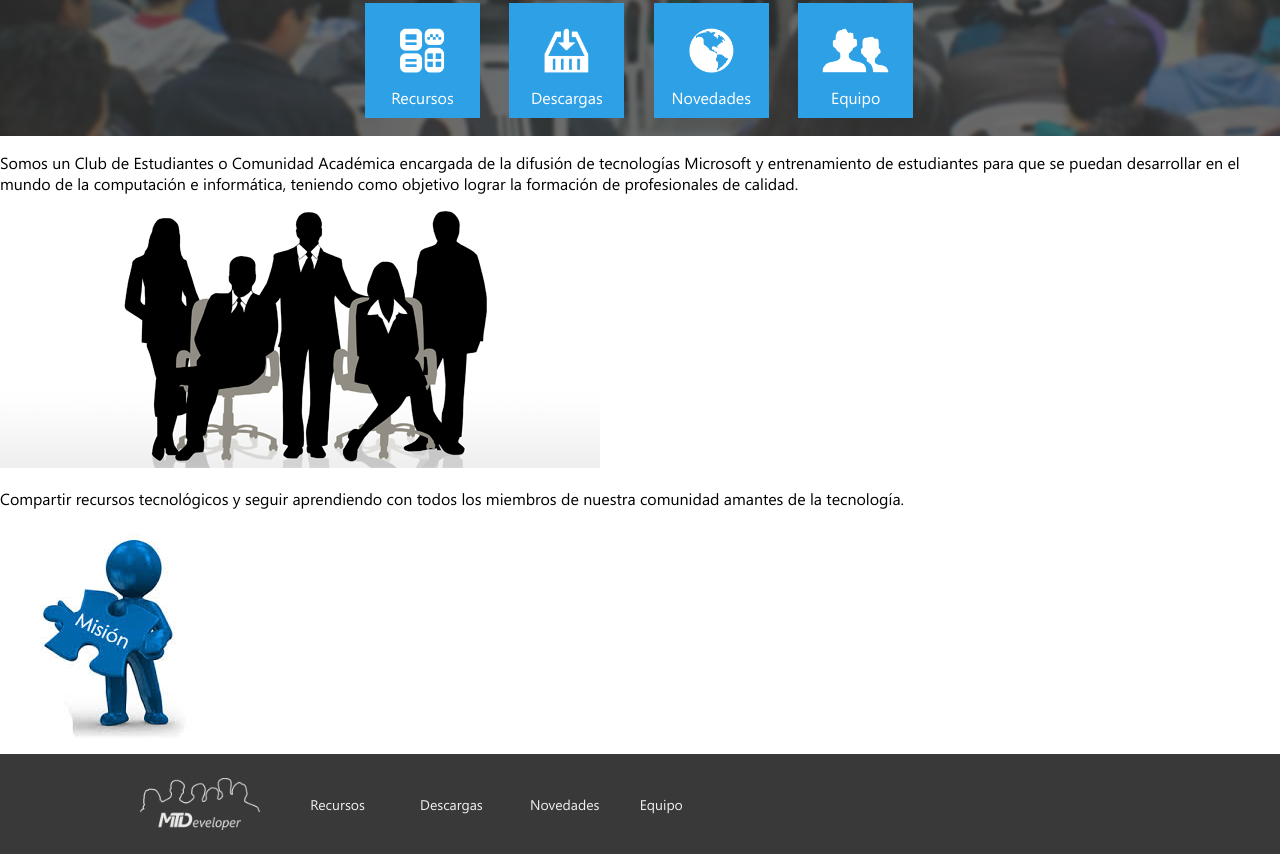
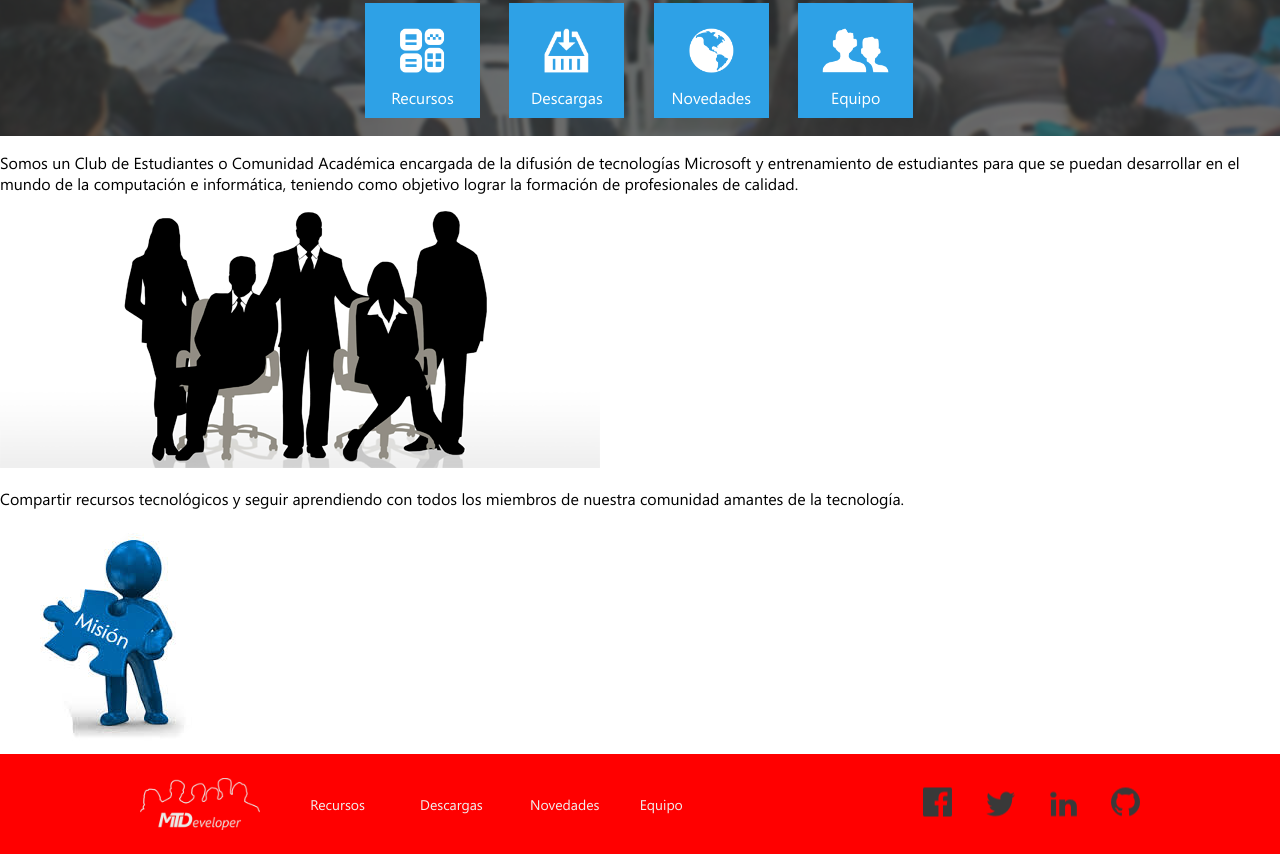
Before and after one commit to mtdeveloperica/mtdeveloper-web, a plain HTML site: page index.html in a window 1280 px wide. Shown: the part 414-1268 px from the top of the page. Drawn offline with Linux system fonts and the light colour scheme.

Commit message:
agregar red social

```diff
--- a/css/style.css
+++ b/css/style.css
@@ -107,7 +107,7 @@ article .sms-p{
 footer {
 	height: 100px;
 	width: 100%;
-	background-color: #393939;
+	background-color: red;
 	color: #f0f0f0;
 	font-size: 14px;
 }
@@ -118,7 +118,7 @@ footer .container{
 	position: relative;
 
 }
-footer figure{
+footer figure {
 	display: inline-block;
 	height: 52px;
 	margin:24px 0;
@@ -154,3 +154,16 @@ footer nav ul li a {
 
 	text-decoration: none;
 }
+footer .social{
+	display: inline-block;
+	right: 0;
+	position: absolute;
+	top: 50%;
+	transform: translateY(-50%);
+
+}
+footer .social img{
+	display: inline-block;
+	margin-left: 30px;
+
+}
--- a/index.html
+++ b/index.html
@@ -55,6 +55,13 @@
             <li><a href="">Equipo</a></li>
           </ul>
         </nav>
+        <div class="social">
+            <img src="img\facebook.png" alt="">
+            <img src="img\twitter.png" alt="">
+            <img src="img\linked-in.png" alt="">
+            <img src="img\github.png" alt="">
+        </div>
+
     </div>
 
 
```
Also changed, not shown: img/facebook.png (added), img/facebook@2x.png (added), img/facebook@3x.png (added), img/github.png (added), img/github@2x.png (added), img/github@3x.png (added), img/linked-in.png (added), img/linked-in@2x.png (added), img/linked-in@3x.png (added), img/twitter.png (added), img/twitter@2x.png (added), img/twitter@3x.png (added).
